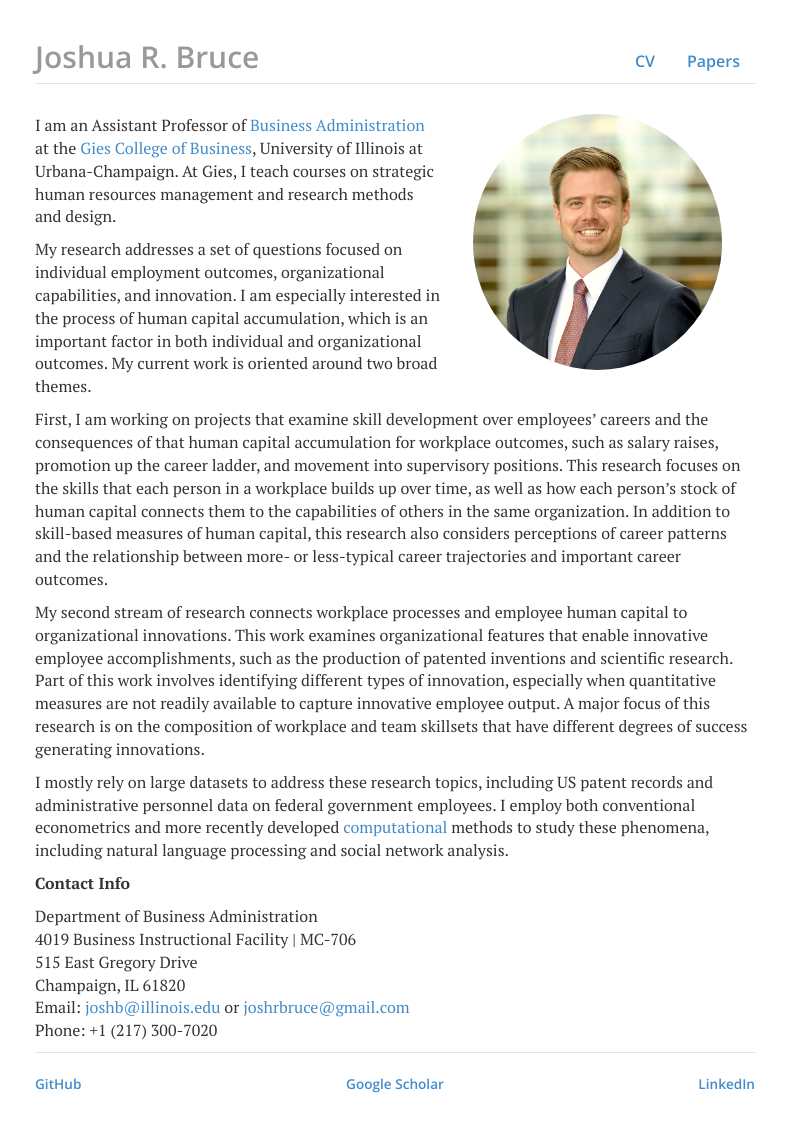
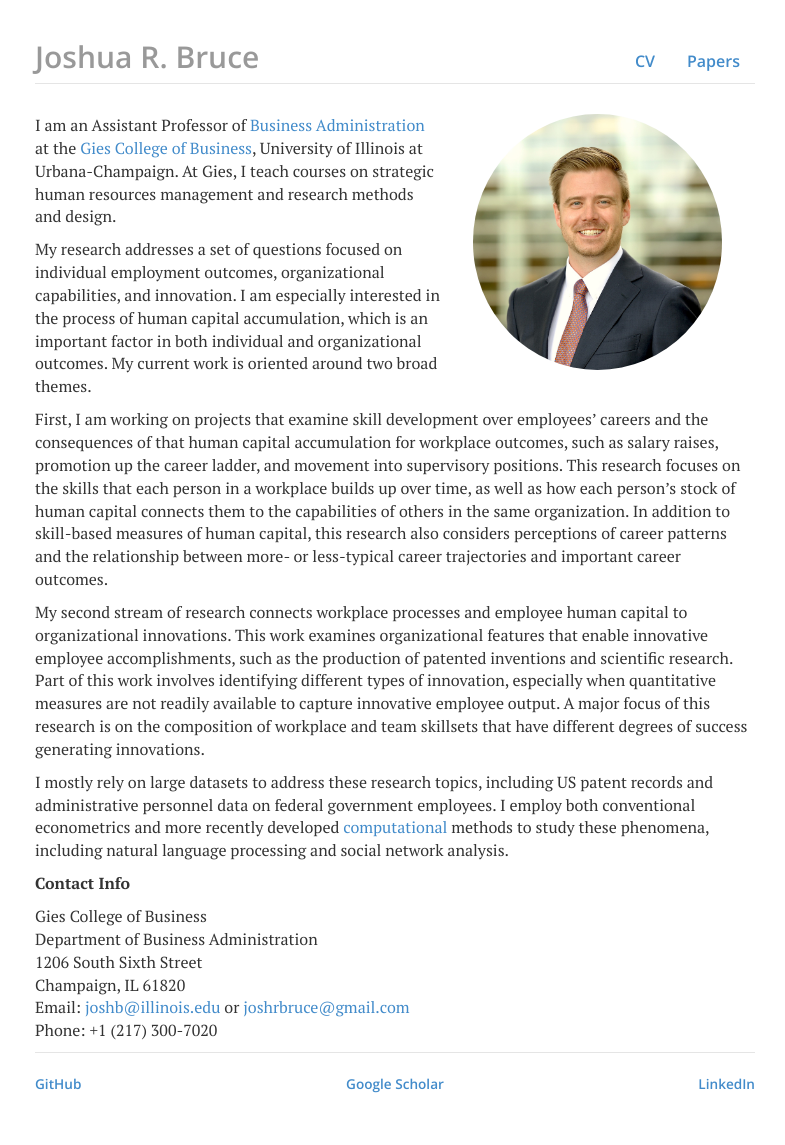
Before and after one commit to joshuarbruce/joshuarbruce.github.io, a Jekyll site: the page built from index.html, in a window 1280 px wide. Shown: the whole page, without its empty margins (245-1030 px from the left). Built offline with Jekyll 4.4.1, drawn with Linux system fonts in a browser that asks for light colours; nearby versions of some CDN libraries.

Commit message:
Update index.html

```diff
--- a/index.html
+++ b/index.html
@@ -19,9 +19,9 @@ title: joshuarbruce.github.io
 		<p>My second stream of research connects workplace processes and employee human capital to organizational innovations. This work examines organizational features that enable innovative employee accomplishments, such as the production of patented inventions and scientific research. Part of this work involves identifying different types of innovation, especially when quantitative measures are not readily available to capture innovative employee output. A major focus of this research is on the composition of workplace and team skillsets that have different degrees of success generating innovations.</p>
 		<p>I mostly rely on large datasets to address these research topics, including US patent records and administrative personnel data on federal government employees. I employ both conventional econometrics and more recently developed <a href="https://en.wikipedia.org/wiki/Computational_sociology" target="_blank">computational</a> methods to study these phenomena, including natural language processing and social network analysis.</p>
 		<p><b>Contact Info</b></p>
-		<p>Department of Business Administration<br>
-			4019 Business Instructional Facility | MC-706<br>
-			515 East Gregory Drive<br>
+		<p>Gies College of Business<br>
+			Department of Business Administration<br>
+			1206 South Sixth Street<br>
 			Champaign, IL 61820<br>
 			Email: <a href="mailto:joshb@illinois.edu"><span class = "obfuscate">ude.sionilli@bhsoj</span></a> or <a href="mailto:joshrbruce@gmail.com"><span class = "obfuscate">moc.liamg@ecurbrhsoj</span></a><br>
 		Phone: +1 (217) 300-7020
```
